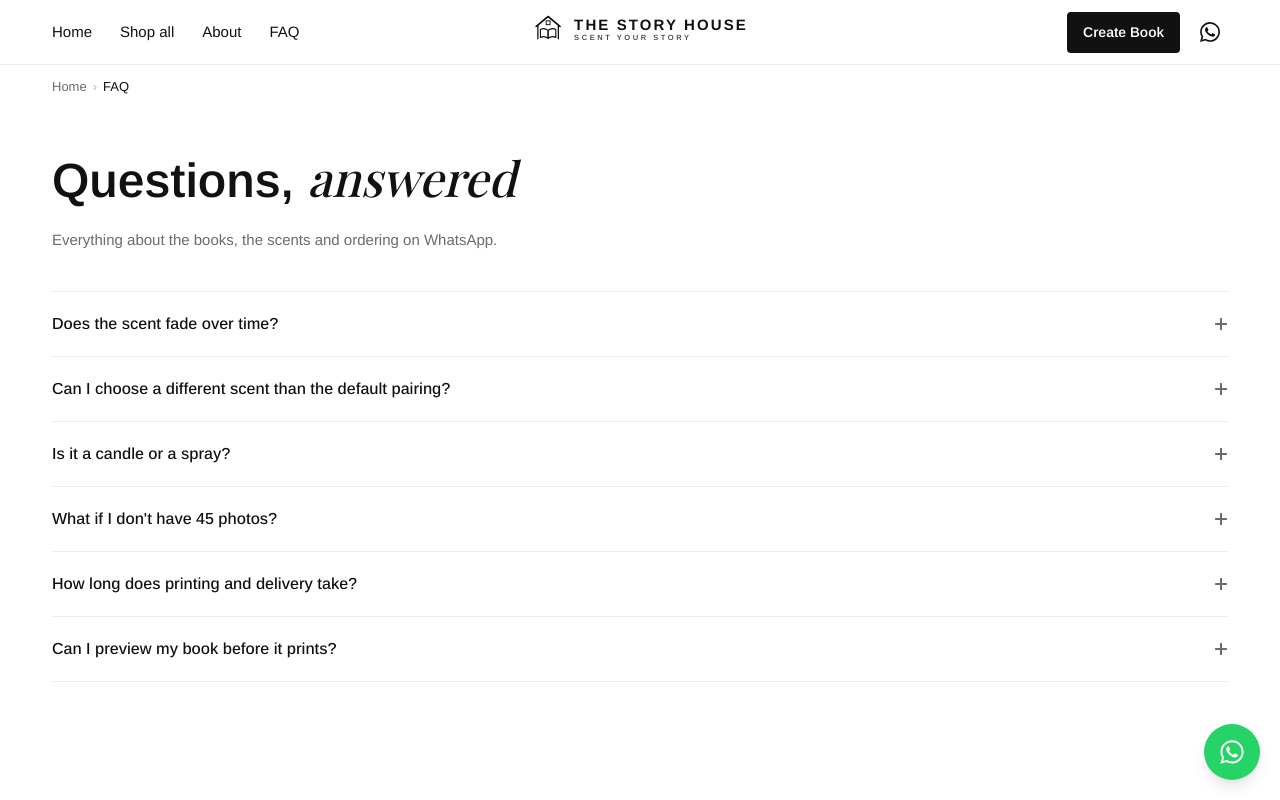
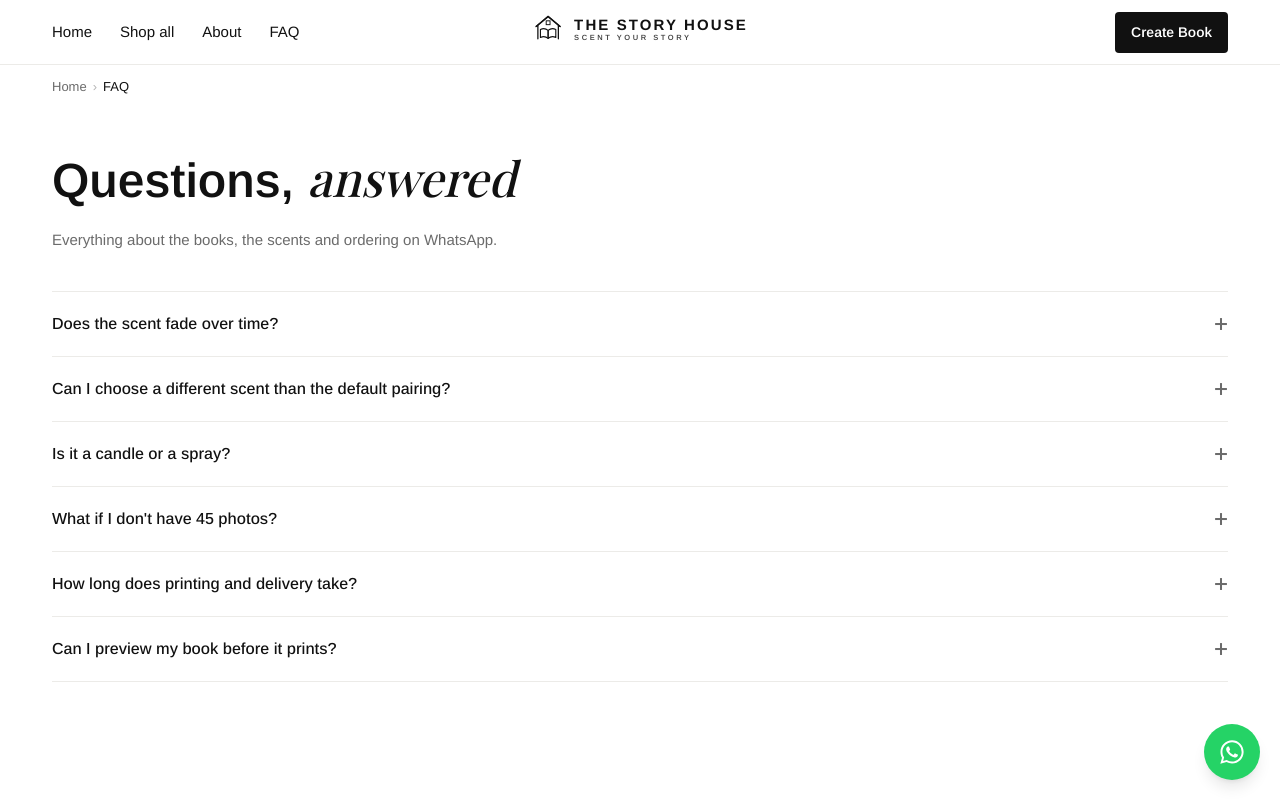
Before and after one commit to uiuxbyahsan/theestoryhousee, a Next.js app: page /faq in a window 1280 px wide. Shown: the top 800 px of the page. Built offline with nearby package versions, Linux system fonts and the light colour scheme.

Commit message:
remove WhatsApp icon from navbar

```diff
--- a/components/Nav.tsx
+++ b/components/Nav.tsx
@@ -66,23 +66,14 @@ export function Nav() {
           <Logo />
         </Link>
 
-        {/* Right: Create Book + WhatsApp */}
-        <div className="flex items-center justify-end gap-3">
+        {/* Right: Create Book */}
+        <div className="flex items-center justify-end">
           <Link
             href="/build/photos"
             className="hidden rounded-button bg-black px-4 py-2.5 text-[14px] font-semibold text-text-white transition-colors hover:bg-black-alt sm:inline-flex"
           >
             Create Book
           </Link>
-          <a
-            href="https://wa.me/971500000000?text=Hi!%20I'd%20like%20to%20know%20more%20about%20The%20Story%20House%20%F0%9F%93%96"
-            target="_blank"
-            rel="noopener noreferrer"
-            aria-label="Order on WhatsApp"
-            className="flex h-9 w-9 items-center justify-center text-black transition-opacity hover:opacity-60"
-          >
-            <WhatsAppGlyph className="h-6 w-6" />
-          </a>
         </div>
       </Container>
 
```
